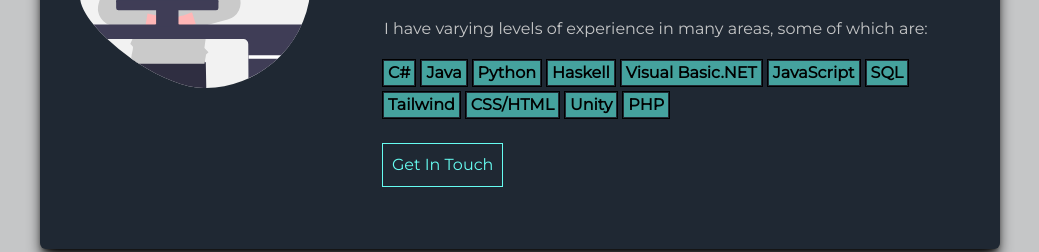
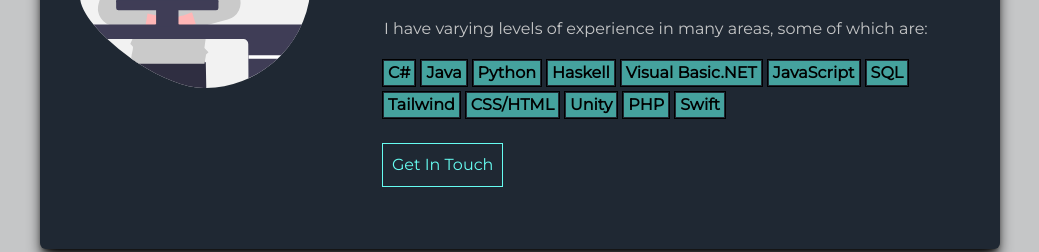
Before and after one commit to N-G1/n-g1.github.io, a website: page main.html in a window 1280 px wide. Shown: the part 1391-1643 px from the top of the page, without its empty margins (120-1159 px from the left). Drawn offline with nearby package versions, Linux system fonts and the light colour scheme.

Commit message:
Update main.html

```diff
--- a/main.html
+++ b/main.html
@@ -86,7 +86,7 @@
                         <li class="items-center bg-custMixBlue outline outline-1 outline-offset-1 outline-black px-1">CSS/HTML</li>
                         <li class="items-center bg-custMixBlue outline outline-1 outline-offset-1 outline-black px-1">Unity</li>
                         <li class="items-center bg-custMixBlue outline outline-1 outline-offset-1 outline-black px-1">PHP</li>
-
+                        <li class="items-center bg-custMixBlue outline outline-1 outline-offset-1 outline-black px-1">Swift</li>
                     </ul>
                     <button id="contactButton" class="p-2 text-custLightBlue bg-custGrey baseline outline outline-1 outline-offset-1 hover:bg-custMixBlue">Get In Touch</button>
                 </div>
```
